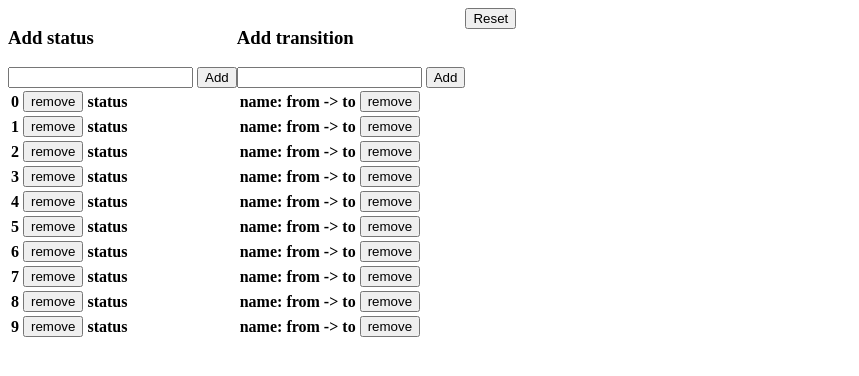
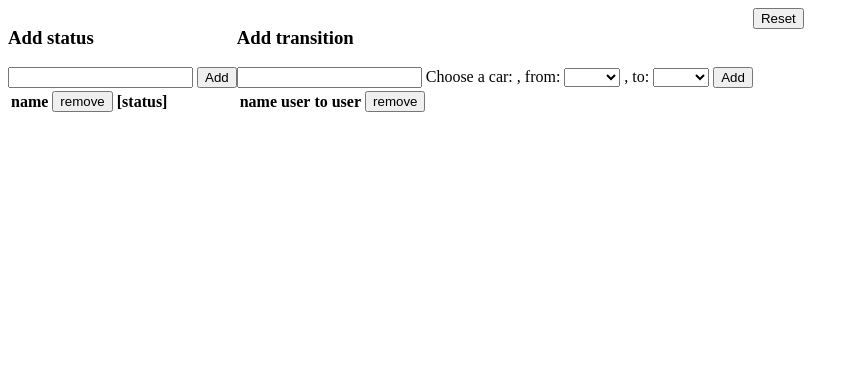
Before and after one commit to A-K-104/homeTest, a Flask app: page /home in a window 1280 px wide. Shown: the top 376 px of the page, without its empty margins (0-859 px from the left). Run offline with Flask 2, Linux system fonts and the light colour scheme; lists and menus that the app fills with data are empty.

Commit message:
added classes and html basic function with link to server

```diff
--- a/app.py
+++ b/app.py
@@ -2,6 +2,9 @@
 from flask import Flask, request, session, render_template, send_file
 from flask_sqlalchemy import SQLAlchemy
 from werkzeug.utils import redirect
+
+from classes.status import Status
+from classes.transition import Transition
 
 app = Flask(__name__)
 app.config['SECRET_KEY'] = 'test'
@@ -45,7 +48,14 @@
 
 @app.route('/home', methods=['GET', 'POST'])
 def home():
-    return render_template("home.html", l=10)
+    statuses = [Status("name")]
+    transitions = [Transition("name", "user", "to user")]
+    if request.method == "POST":
+        if request.form.__contains__('name'):
+            statuses.append(Status(request.form['name']))
+        elif request.form.__contains__('transition'):
+            statuses.append(Status(request.form['name']))
+    return render_template("home.html", statuses=statuses, transitions=transitions)
 
 
 if __name__ == "__main__":
--- /dev/null
+++ b/classes/status.py
@@ -0,0 +1,6 @@
+from classes.transition import Transition
+
+
+class Status:
+    def __init__(self, name: str):
+        self.name = name
--- /dev/null
+++ b/classes/transition.py
@@ -0,0 +1,15 @@
+class Transition:
+    def __init__(self, name: str, from_user: str, to_user: str):
+        self.name = name
+        self.from_user = from_user
+        self.to_user = to_user
+
+    def get_map(self):
+        return {'name' + ":'" + self.name + "'" +
+                'from_user' + ":'" + self.from_user + "'" +
+                'to_user' + ":'" + self.to_user + "'"
+                }
+
+
+def decode_json(json_str):
+    return Transition(json_str['name'], json_str['from_user'], json_str['to_user'])
--- a/templates/home.html
+++ b/templates/home.html
@@ -6,22 +6,22 @@
     <section class="indent-1">
         <!-- Section 1 -->
         <section>
-            <form>
+            <form action="/home" method="POST">
                 <h1>Add status</h1>
-                <input>
+                <input autocomplete="off" name="name">
                 <button class="sumbit">Add</button>
             </form>
             <table>
-                {%for i in range(l)%}
+                {%for status in statuses%}
                 <tr>
                     <th>
-                        {{i}}
+                        {{status.name}}
                     </th>
                     <th>
                         <button>remove</button>
                     </th>
                     <th>
-                        status
+                        [status]
                     </th>
                 </tr>
                 {%endfor%}
@@ -30,22 +30,37 @@
 
         <!-- Section 2 -->
         <section>
-            <form>
+            <form action="/home" method="POST">
                 <h1>Add transition</h1>
-                <input>
+                <input autocomplete="off" name="transition">
+                <label for="cars">Choose a car:</label>
+                , from:
+                <select name="from_user">
+                    <option value=""></option>
+                    {%for status in statuses%}
+                    <option value={{status.name}}> {{status.name}}</option>
+                    {%endfor%}
+                </select>
+                , to:
+                <select name="to_user">
+                    <option value=""></option>
+                    {%for status in statuses%}
+                    <option value={{status.name}}> {{status.name}}</option>
+                    {%endfor%}
+                </select>
                 <button class="sumbit">Add</button>
             </form>
             <table>
-                {%for i in range(l)%}
+                {%for transition in transitions%}
                 <tr>
                     <th>
-                        name:
+                        {{transition.name}}
                     </th>
                     <th>
-                        from ->
+                        {{transition.from_user}}
                     </th>
                     <th>
-                        to
+                        {{transition.to_user}}
                     </th>
 
                     <th>
@@ -73,9 +88,10 @@
         /* width: 50%; */
         float: left;
     }
+
     .indent-3 {
         /* width: 50%; */
-        float:inline-end;
+        float: inline-end;
     }
 </style>
 <script>
```
